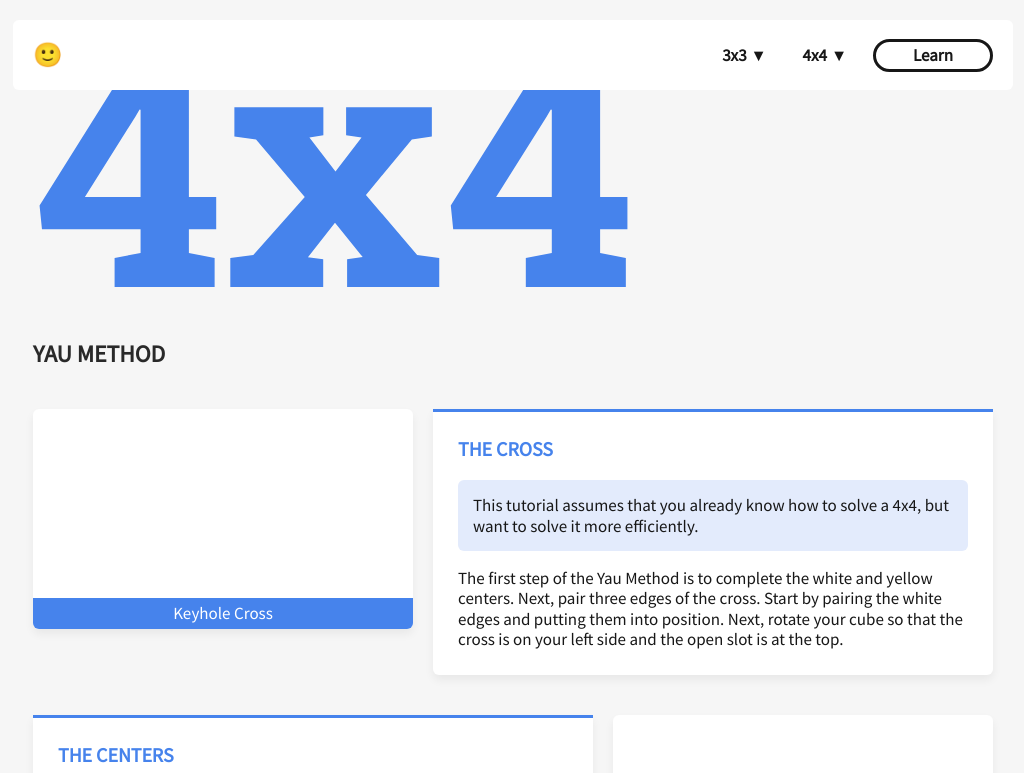
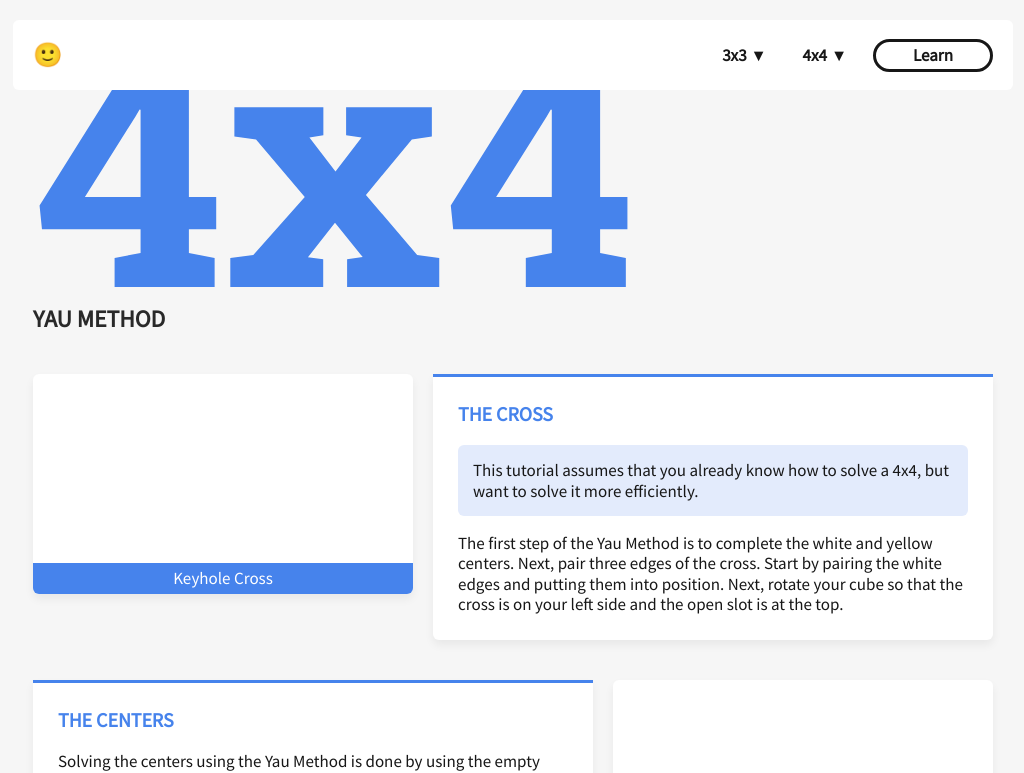
Before and after one commit to arielbob/cubedoc, a React app: page /4x4/yau-method in a window 1280 px wide. Shown: the top 773 px of the page, without its empty margins (127-1151 px from the left). Built offline with nearby package versions, Linux system fonts and the light colour scheme.

Commit message:
Removed extra div wrapper on instructions sections

```diff
--- a/src/containers/Solve4x4/index.js
+++ b/src/containers/Solve4x4/index.js
@@ -10,11 +10,9 @@ import Tips from './Tips';
 const Solve4x4 = ({match}) => (
   <div className='container bleed-top'>
     <h1 className='title-big blue'>4x4</h1>
-    <section className='instructions instructions-4x4 blue'>
-			<Route path={match.url + '/yau-method'} render={YauMethod} />
-			<Route path={match.url + '/parity'} render={Parity} />
-			<Route path={match.url + '/tips'} render={Tips} />
-    </section>
+		<Route path={match.url + '/yau-method'} render={YauMethod} />
+		<Route path={match.url + '/parity'} render={Parity} />
+		<Route path={match.url + '/tips'} render={Tips} />
   </div>
 );
 
```
